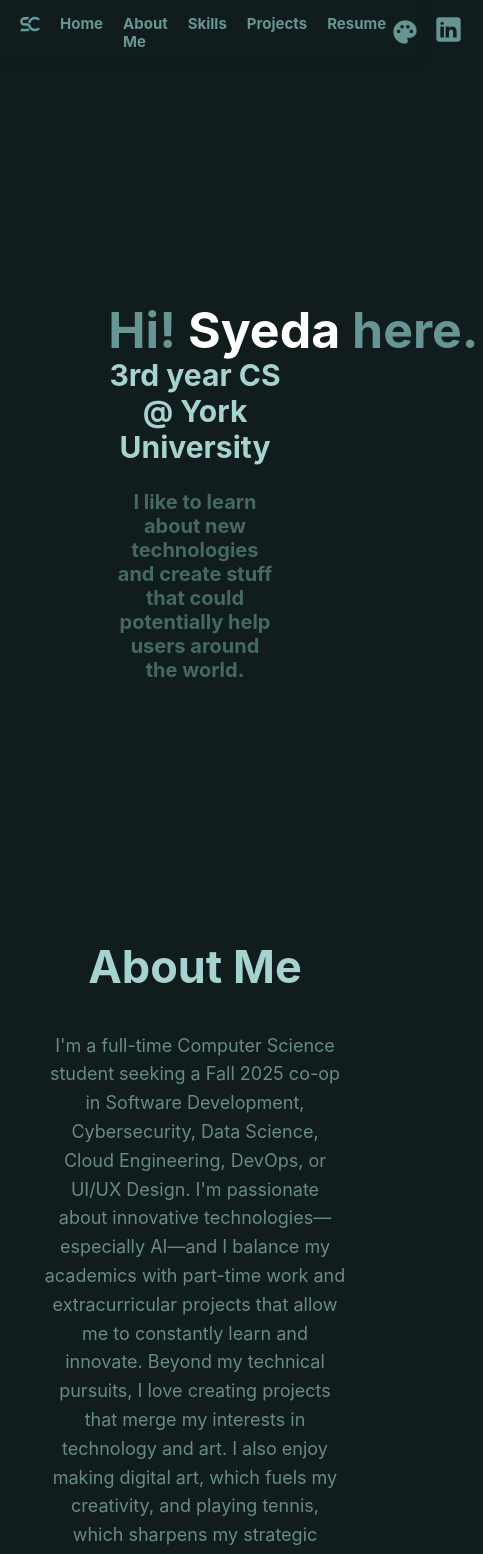
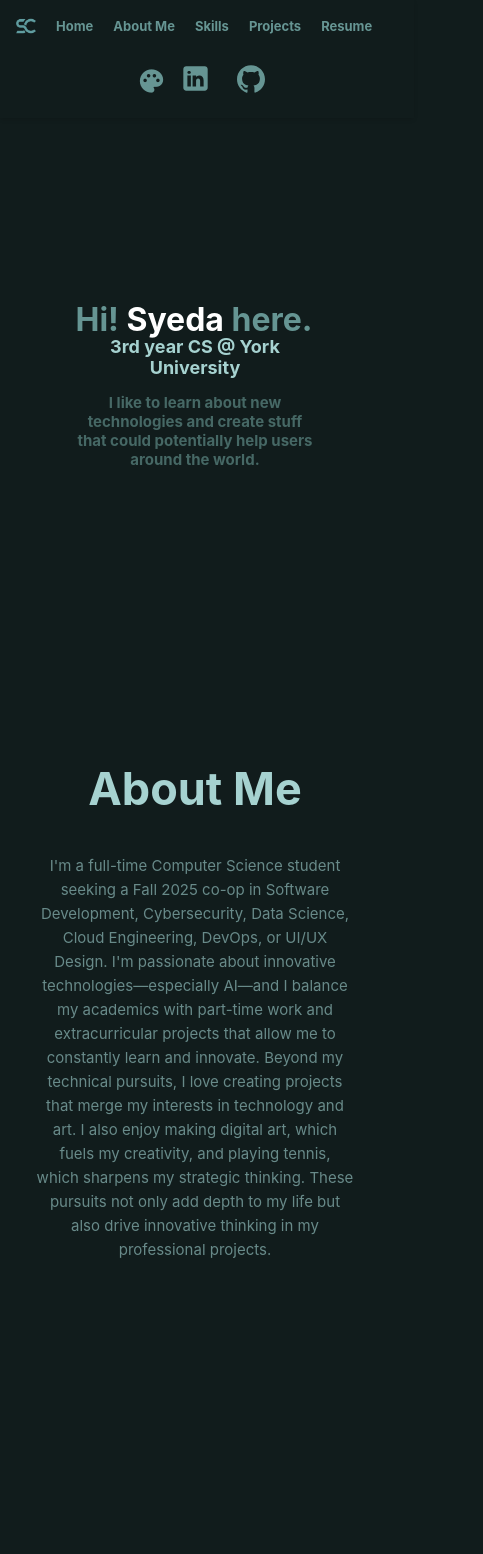
Before and after one commit to SiratC/portfolio, a React (Create React App) app: page / in a window 390 px wide. Shown: the top 1554 px of the page, 483 px wide, since content can reach past the window. Built offline with nearby package versions, Linux system fonts and the light colour scheme.

Commit message:
Update App.css

```diff
--- a/src/App.css
+++ b/src/App.css
@@ -119,20 +119,19 @@ body.star, body.star .header{
 
   #home {
     text-align: center;
-    margin: 50px;
-    padding-top: 50px;
+    margin: 50px 30px;
+    padding-top: 10px -40px;
 
   }
   #home h1 {
-
-    font-size: 50px;
+    font-size: 32px;
   }
   #home h2 {
-    font-size: 30px;
+    font-size: 18px;
   }
   #home h3 {
     margin: 5px;
-    font-size: 20px;
+    font-size: 15px;
   }
   #empty{
     margin: 150px;
@@ -170,10 +169,10 @@ body.star .header .toggleButton:hover {
 }
 
 .toggleButton.light {
-  color: #97ADBB;
+  color: #97ADBB !important;
 }
 .toggleButton.toggleButton.light:hover{
-  color:#414E5F;
+  color:#414E5F !important;
 }
 
 /* ----------------------------- Sticky header container -------------------- */
@@ -232,15 +231,32 @@ body.light .nav-left a:hover {
 }
 
 @media (max-width: 768px) {
-
+  .header {
+    flex-direction: column;
+    align-items: center;
+    padding: 1rem; /* optional: add some padding */
+  }
   .nav-left a {
     text-decoration: none;
     color: inherit;
-    font-size: 15px;
+    font-size: 13px;
     transition: color 0.3s ease;
   }
+  .nav-left {
+    order: 1;
+    width: 100%;
+    text-align: center;
+    margin-bottom: 0.5rem;
+  }
+
+  .nav-right {
+    order: 2;
+    margin-top: 1rem;
+  }
+
 
 }
+
 /* ----------------------------- Social Icons -------------------- */
 /* Social icon styling done in Header.js */
 .social-icon {
@@ -319,13 +335,17 @@ body.light .social-icon:hover {
   }
 
   .about-me {
-    margin: 10px auto;
-    max-width: 90%;
+    margin: 45px auto;
+    max-width:95%;
+
+  }
+
+  .about-me p{
+    font-size: 15px;
   }
   .photo-frame {
     display: none;
   }
-
 }
 /* ---------------------------------- Tech Section Container --------------------------------------- */
 
@@ -399,6 +419,18 @@ body.light .tech-icon:hover{
 @media (max-width: 768px) {
   .tech-grid {
     grid-template-columns: repeat(3, 1fr);
+  }
+  .tech-section{
+    padding: 30px;
+    margin: 6px;
+  }
+  .tech-section p{
+    font-size: 15px;
+  }
+
+  .tech-item::after {
+    bottom: -10px;
+    left: -5%;
   }
 }
 
```
